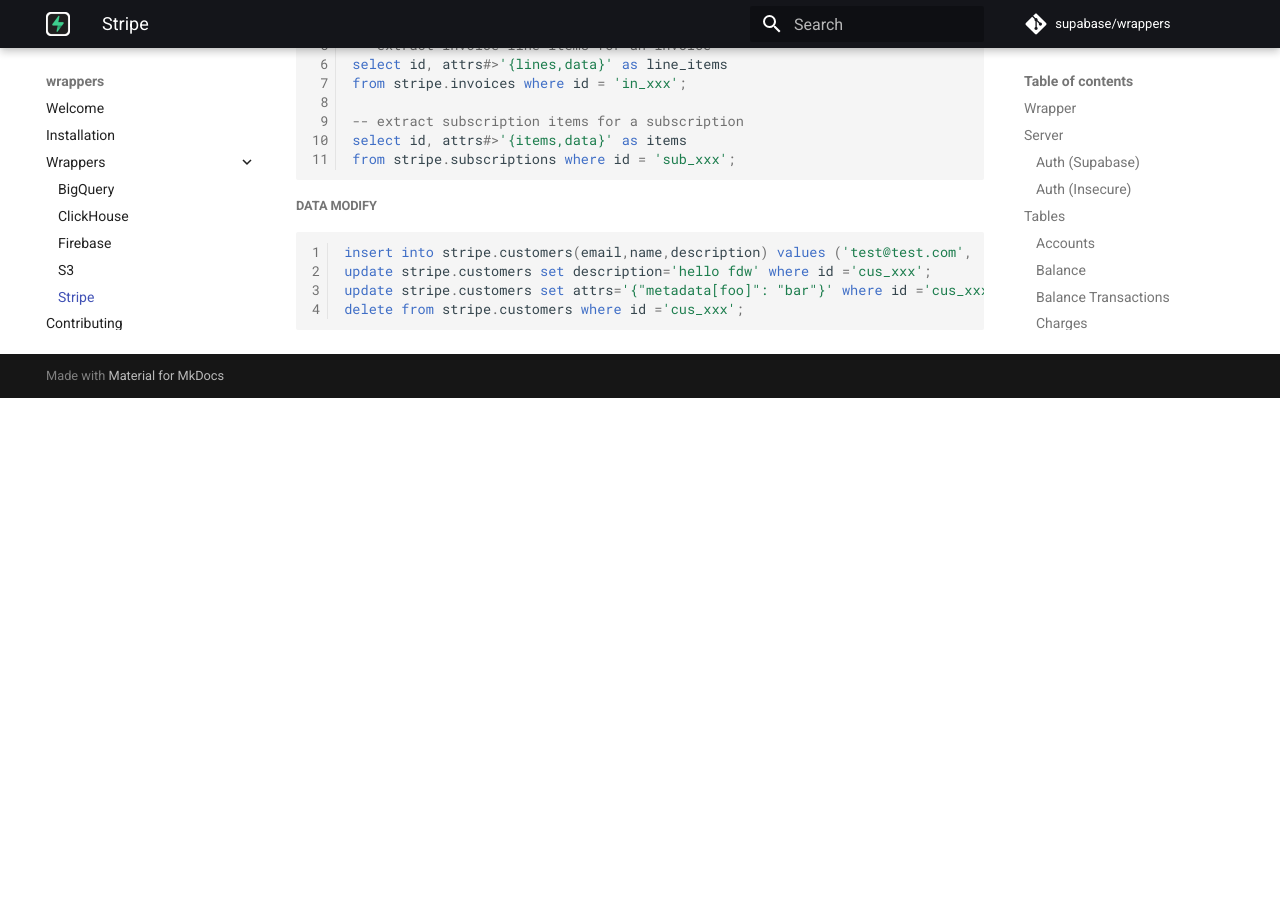
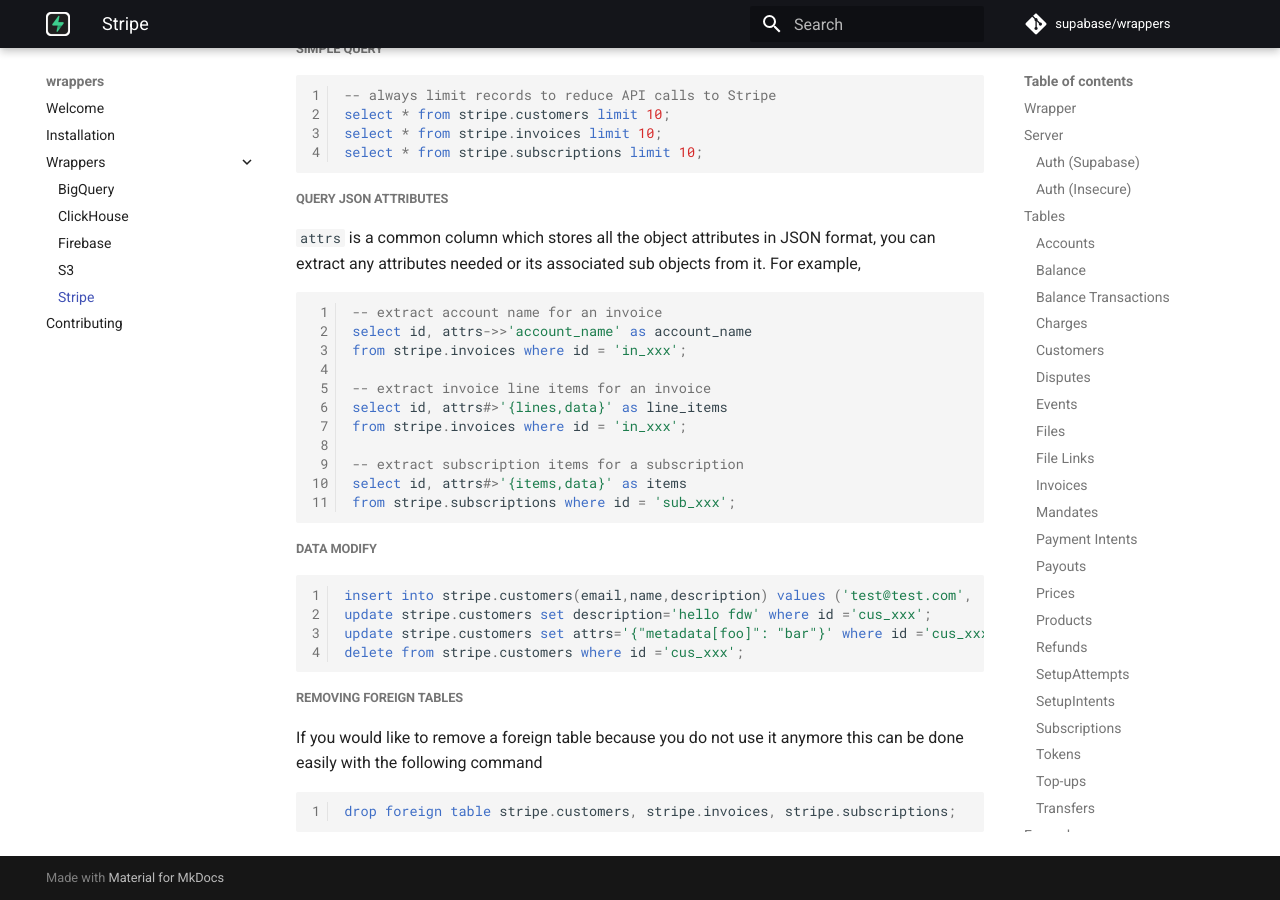
Before and after one commit to supabase/wrappers, an MkDocs documentation site: the page built from docs/stripe.md, in a window 1280 px wide and 900 px high, scrolled down 15699 px. Built offline with MkDocs 1.6.1 and Material for MkDocs 9.7.7, drawn with Linux system fonts in a browser that asks for light colours; comment, search, counter and statistics services are not loaded; before the commit the page ends 16097 px from its top, so only the background shows below that; some of the changed text lies outside the part shown.

Commit message:
Added primary keys to all objects and small docs fix

````diff
--- a/docs/stripe.md
+++ b/docs/stripe.md
@@ -478,7 +489,8 @@
 )
   server stripe_server
   options (
-    object 'pricing'
+    object 'prices',
+    rowid_column 'id'
   );
 ```
 
@@ -760,3 +778,11 @@
 update stripe.customers set attrs='{"metadata[foo]": "bar"}' where id ='cus_xxx';
 delete from stripe.customers where id ='cus_xxx';
 ```
+
+##### Removing foreign tables
+
+If you would like to remove a foreign table because you do not use it anymore this can be done easily with the following command
+
+```sql
+drop foreign table stripe.customers, stripe.invoices, stripe.subscriptions;
+```
````
Also changed, not shown: other parts of docs/stripe.md (+34 -17 lines), wrappers/src/fdw/stripe_fdw/README.md (+1 -0 lines), 2 other files.
